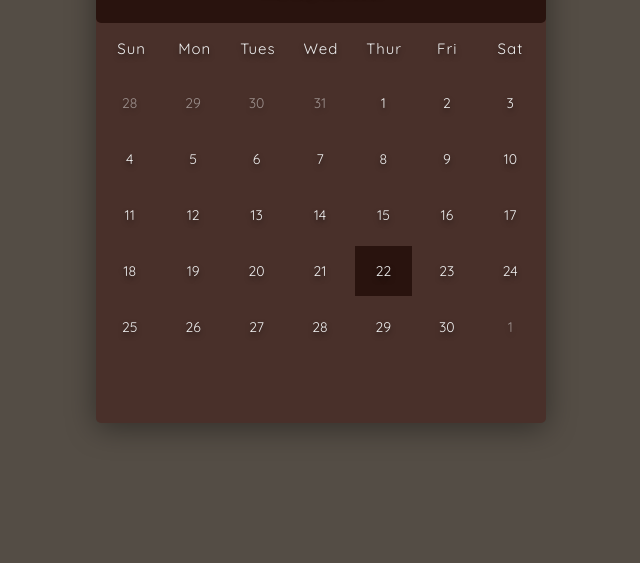
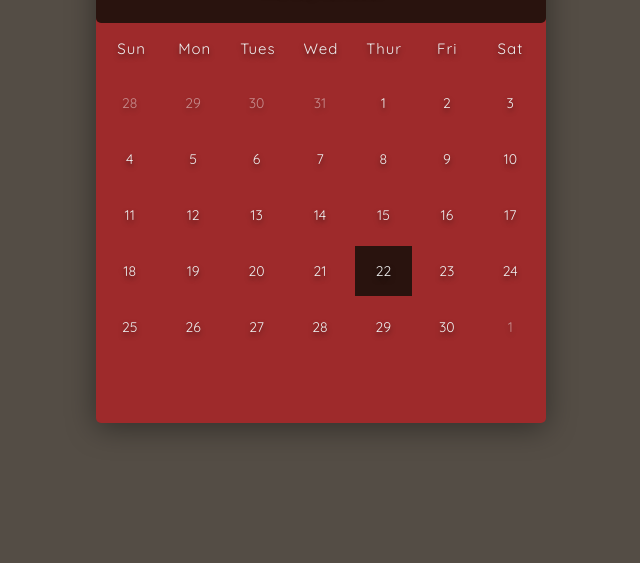
Before and after one commit to dev-eneandre/Calendar, a plain HTML site: page index.html in a window 1280 px wide. Shown: the part 237-800 px from the top of the page, without its empty margins (319-959 px from the left). Drawn offline with Linux system fonts and the light colour scheme.

Commit message:
bg update

```diff
--- a/style.css
+++ b/style.css
@@ -22,7 +22,7 @@
   .calendar{
     width: 45rem;
     height: 52rem;
-    background-color: #49302a;
+    background-color:#9e2a2b;
     box-shadow: 0 0.5rem 3rem rgba(0, 0, 0, 0.4);
     border-radius: 5px;
 }
```
Also changed, not shown: index.html (line endings or trailing spaces).
